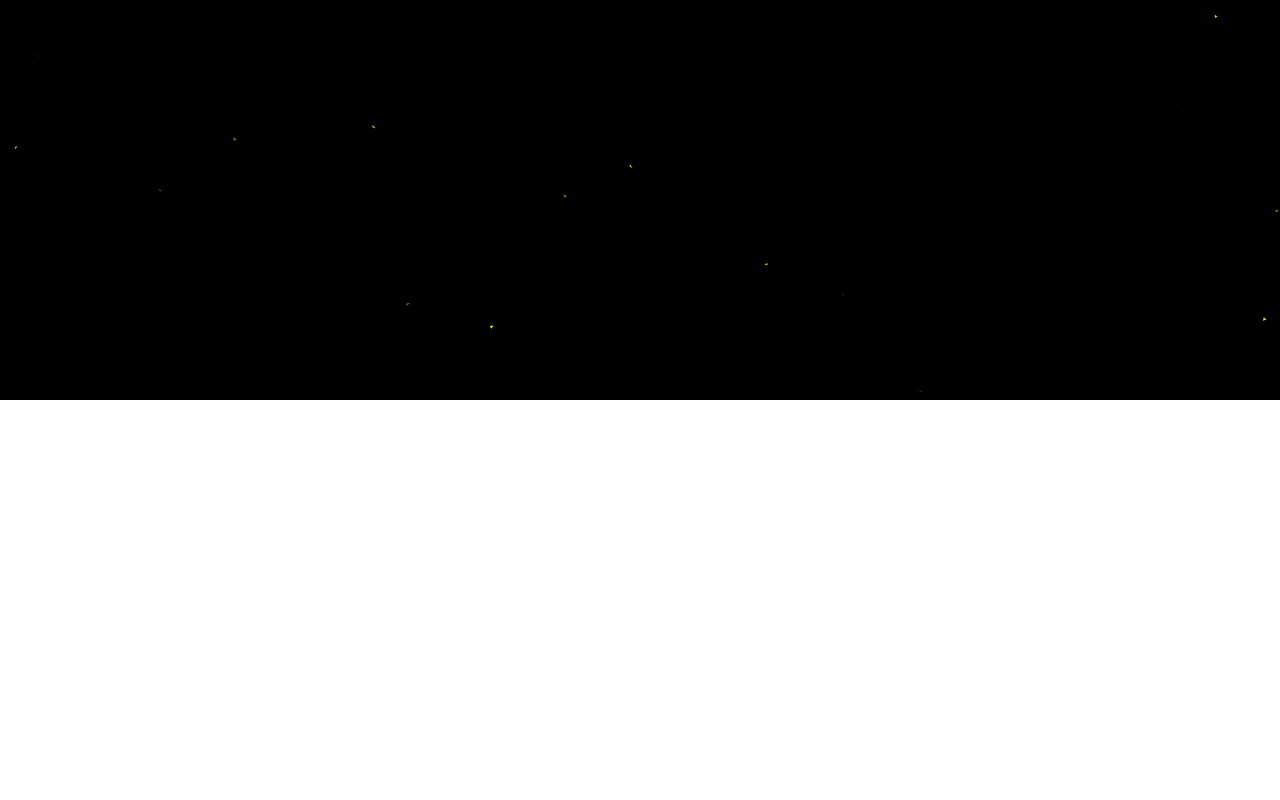
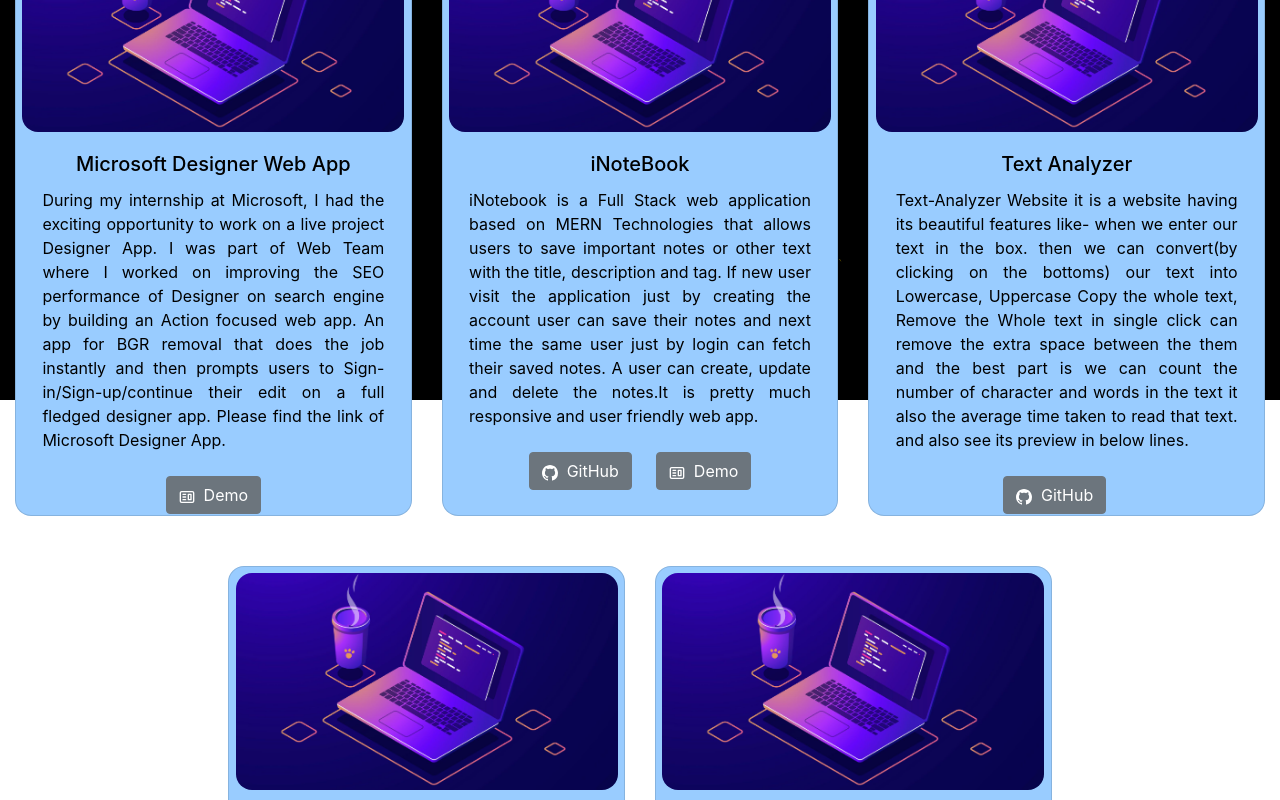
Before and after one commit to lalit-kumar-20/Lalit-s-portfolio, a React (Create React App) app: page /project in a window 1280 px wide. Shown: the part 400-1200 px from the top of the page. Before the commit the page ends 800 px from the top, so only its background shows below. Built offline with nearby package versions, Linux system fonts and the light colour scheme.

Commit message:
Project Component Completed

```diff
--- a/src/App.js
+++ b/src/App.js
@@ -5,6 +5,7 @@
 import ParticleBackground from "./components/particles"
 import Resume from "./components/Resume/resume"
 import About from "./components/About/about"
+import Project from "./components/Project/project"
 import {
   BrowserRouter as Router,
   Route,
@@ -15,18 +16,20 @@
 function App() {
   return (
     <>
+
     <Router>
 
-        <ParticleBackground />
+    <ParticleBackground />
         <Navbar/>
         <Routes>
-          <Route path="/" element={<Home />} />
-          {/* <Route path="/project" element={<Projects />} /> */}
-          <Route path="/about" element={<About />} />
+          <Route exact path="/" element={<Home />} />
+          <Route exact path="/project" element={<Project />} />
+          <Route exact path="/about" element={<About />} />
           <Route exact path="/resume" element={<Resume />} />
         </Routes>
         <Footer/>
         </Router>
+
     </>
   );
 }
--- a/src/components/About/aboutContent.js
+++ b/src/components/About/aboutContent.js
@@ -58,8 +58,8 @@
               </span>{" "}
               and{" "}
               <span style={{ fontFamily: "cursive", color: "#4DD0E1" }}>
-                System Design{" "}
-              </span>{" "}
+                System Design
+              </span>.
             </h1>
             <h1
               style={{
--- a/src/components/Navbaar.js
+++ b/src/components/Navbaar.js
@@ -107,7 +107,7 @@
                 marginTop: "0rem",
               }}
               className="navbar-brand ms-auto"
-              href="/"
+              href="/project"
             >
               {" "}
               Projects
--- /dev/null
+++ b/src/components/Project/project.js
@@ -0,0 +1,106 @@
+import React from "react";
+import { Container, Row, Col } from "react-bootstrap";
+import ProjectCard from "./projectCard";
+ import iNoteBookIcon from "../../Assests/iNotebook_image.png";
+
+
+
+const Project=()=>{
+
+  return (
+    <div>
+      <Container style={{color:"white",marginBottom:"2rem"}}>
+      <Row style={{ justifyContent: "center", position: "relative" ,marginTop:"10rem"}}>
+      <h1 style={{fontSize:"2.7rem",marginLeft:"2rem",}}>
+          My Recent <strong style={{color:"#4DD0E1",fontFamily:"cursive"}}>Works </strong>
+        </h1>
+
+        </Row>
+        <Row style={{ justifyContent: "center", position: "relative" ,marginTop:"1rem"}}>
+        <p style={{ color: "white" ,marginLeft:"2rem",fontSize:"1.3rem"}}>
+          Here are a few projects I've worked on recently.
+        </p>
+        </Row>
+        <Row style={{ justifyContent: "center", paddingBottom: "10px",color:"black" }}>
+        <Col md={4} className="project-card">
+            <ProjectCard
+              imgPath={iNoteBookIcon}
+              isBlog={false}
+              title="Microsoft Designer Web App"
+              description="During my internship at Microsoft, I had the exciting opportunity to work on a live project Designer App.
+              I was part of Web Team where I worked on improving the SEO performance of Designer on search engine
+              by building an Action focused web app. An app for BGR removal that does the job instantly and then
+              prompts users to Sign-in/Sign-up/continue their edit on a full fledged designer app.
+              Please find the link of Microsoft Designer App."
+            //   ghLink="https://designer.microsoft.com/"
+              demoLink="https://designer.microsoft.com/"
+            />
+            </Col>
+          <Col md={4} className="project-card">
+            <ProjectCard
+              imgPath={iNoteBookIcon}
+              isBlog={false}
+              title="iNoteBook"
+              description="iNotebook is a Full Stack web application based on MERN Technologies  that allows users to save important notes or other text with the title, description and tag. If new user visit the application just by creating the account user can save their notes and next time the same user just
+              by login can fetch their saved notes. A user can create, update and delete the notes.It is pretty much responsive and
+              user friendly web app."
+              ghLink="https://github.com/lalit-kumar-20/iNotebook"
+              demoLink="https://dulcet-druid-8a8e3c.netlify.app/"
+            />
+          </Col>
+          <Col md={4} className="project-card">
+            <ProjectCard
+              imgPath={iNoteBookIcon}
+              isBlog={false}
+              title="Text Analyzer"
+              description="Text-Analyzer Website
+              it is a website having its beautiful features like-
+              when we enter our text in the box.
+              then we can convert(by clicking on the bottoms) our text into Lowercase, Uppercase
+              Copy the whole text, Remove the Whole text in single click
+              can remove the extra space between the them
+              and the best part is we can count the number of character and words
+              in the text it also the average time taken to read that text.
+              and also see its preview in below lines.
+              "
+              ghLink="https://github.com/lalit-kumar-20/Text-Analyser-"
+            //   demoLink="https://github.com/lalit-kumar-20/Text-Analyser-"
+            />
+          </Col>
+          <Col md={4} className="project-card">
+            <ProjectCard
+              style={{width:"5rem"}}
+              imgPath={iNoteBookIcon}
+              isBlog={false}
+              title="Movie Recommendation Engine"
+              description="Recommendation Engine is a machine learning project which suggest the genres of movies according to your
+              taste by analyzing the previous content watched by the users.
+              The model recommends a set of movies to user based on Machine Learning Techniques.This Model is built using the collaborative filtering based on the Latent-Factor-Model"
+              ghLink="https://github.com/lalit-kumar-20/Recommendation-Engine-Latent-Factor-Model"
+            //   demoLink="https://github.com/lalit-kumar-20/Recommendation-Engine-Latent-Factor-Model"
+            />
+          </Col>
+          <Col md={4} className="project-card">
+            <ProjectCard
+              imgPath={iNoteBookIcon}
+              isBlog={false}
+              title="Global News"
+              description="It a website named Global-News
+              it shows the top Headline(with its image ,short description, author, publishing date and authority) news of every category
+              like- Entertainment, Science, Technology, Sport, Health, General News etc.
+              By clicking on the Read More you direct to the news article of the official authority.
+              it has some features Nevigation, infinite Scroll, Spinner, Loader.
+              It seems like a pretty Website."
+              ghLink="https://github.com/lalit-kumar-20/Global-News-Website"
+            //   demoLink="https://github.com/lalit-kumar-20/Global-News-Website"
+            />
+          </Col>
+
+          </Row>
+
+      </Container>
+    </div>
+  );
+}
+
+export default Project;
--- /dev/null
+++ b/src/components/Project/projectCard.js
@@ -0,0 +1,68 @@
+import React from "react";
+import Card from "react-bootstrap/Card";
+import Button from "react-bootstrap/Button";
+import { CgWebsite } from "react-icons/cg";
+import { BsGithub } from "react-icons/bs";
+
+const ProjectCards = (props) => {
+  return (
+    <Card
+      style={{
+        marginTop: "3rem",
+        boxColor: "#4DD0E1",
+        borderRadius: "1rem",
+        backgroundColor: "#99ccff",
+        height: "38rem",
+        padding: "0.4rem",
+        marginBottom: "0.1rem",
+      }}
+      className="project-card-view"
+    >
+      <Card.Img
+        style={{ borderRadius: "1rem" }}
+        variant="top"
+        src={props.imgPath}
+        alt="card-img"
+      />
+      <Card.Body>
+        <Card.Title style={{ display: "flex", justifyContent: "center" }}>
+          {props.title}
+        </Card.Title>
+        <Card.Text style={{ textAlign: "justify" }}>
+          {props.description}
+        </Card.Text>
+        <div
+          style={{
+            display: "flex",
+            justifyContent: "center",
+            marginTop: "1.5rem",
+          }}
+        >
+          {props.ghLink && (
+            <Button
+              variant="secondary"
+              href={props.ghLink}
+              target="_blank"
+              style={{ marginRight: "1.5rem" }}
+            >
+              <BsGithub style={{ display: "inline-block" }} /> &nbsp;
+              {props.isBlog ? "Blog" : "GitHub"}
+            </Button>
+          )}
+          {"\n"}
+          {"\n"}
+
+          {/* If the component contains Demo link and if it's not a Blog then, it will render the below component  */}
+
+          {!props.isBlog && props.demoLink && (
+            <Button variant="secondary" href={props.demoLink} target="_blank">
+              <CgWebsite style={{ display: "inline-block" }} /> &nbsp;
+              {"Demo"}
+            </Button>
+          )}
+        </div>
+      </Card.Body>
+    </Card>
+  );
+};
+export default ProjectCards;
--- a/src/components/Resume/resume.js
+++ b/src/components/Resume/resume.js
@@ -18,7 +18,6 @@
   return (
     <div>
       <Container >
-        {/* <Particle /> */}
         <Row style={{ justifyContent: "center", position: "relative" ,color:"#ff0066"}}>
           <Button
             href={pdf}
```
Also changed, not shown: src/Assests/iNotebook_image.png (added).
